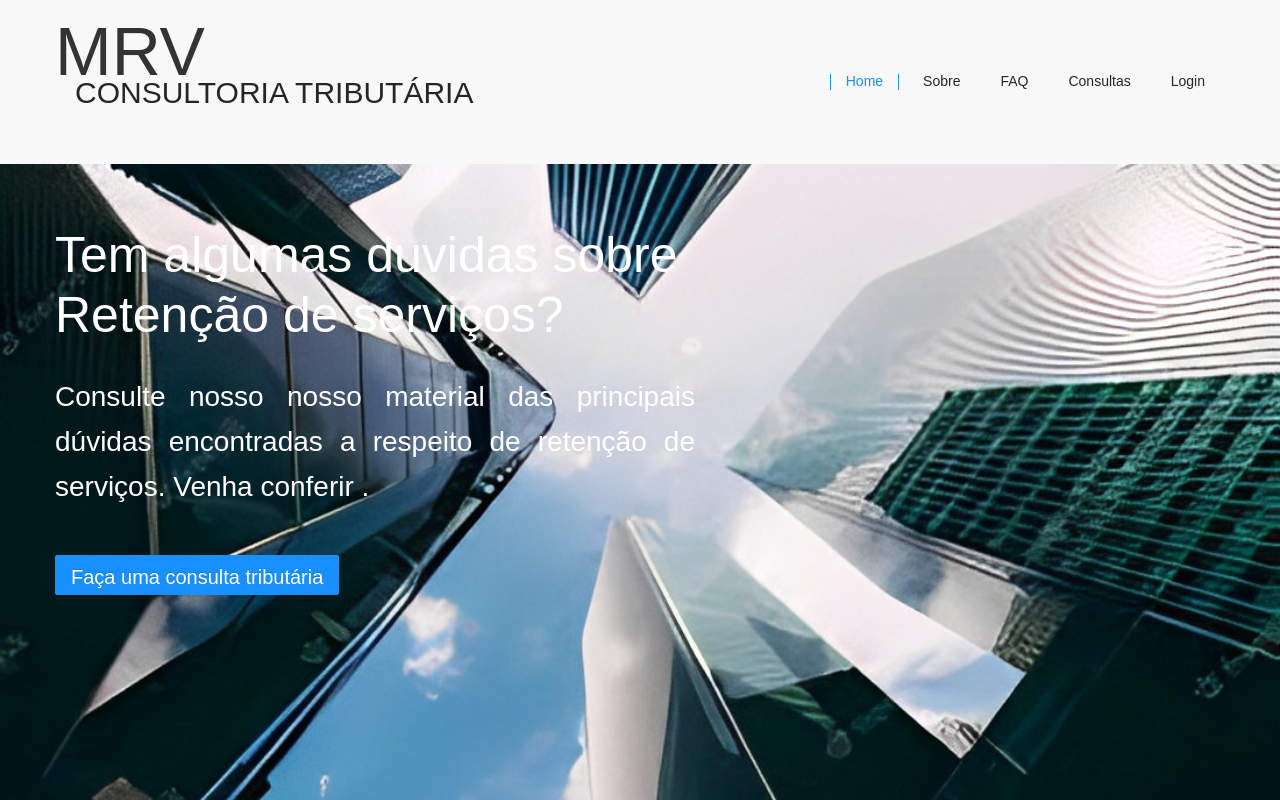
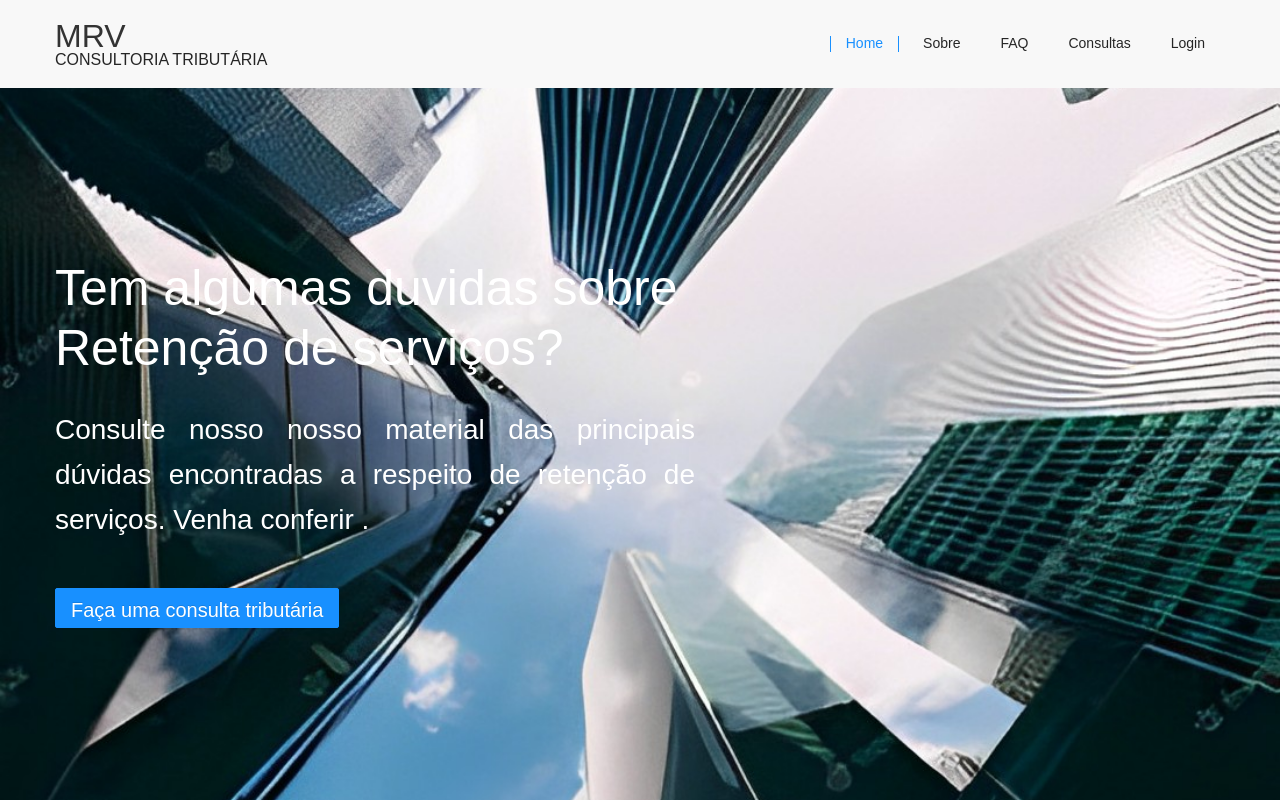
Before and after one commit to romulogp/mrv-ui, a React (Create React App) app: page / in a window 1280 px wide. Shown: the top 800 px of the page. Built offline with nearby package versions, Linux system fonts and the light colour scheme.

Commit message:
fix: adjust header size

```diff
--- a/src/assets/scss/consultation.scss
+++ b/src/assets/scss/consultation.scss
@@ -11,5 +11,6 @@
 
   &__title {
     font-size: 42px;
+    color: #fff;
   }
 }
--- a/src/assets/scss/home.scss
+++ b/src/assets/scss/home.scss
@@ -1,6 +1,4 @@
-$header-padding: 15px;
-$header-logo-size: 22px;
-$header-size: $header-padding + 2 * $header-padding;
+$header-size: 78px;
 
 /*
 general
@@ -88,21 +86,24 @@
   display: flex;
   justify-content: space-between;
   align-items: center;
-  padding: 40px 0;
+  padding: 20px 0;
   font-size: 30px;
 }
 
 .header .logo {
-  font-size: 68px;
-  line-height: 22px;
+  font-size: 32px;
+  line-height: 32px;
   text-transform: uppercase;
   font-weight: 400;
 }
+
 .header .logo h1 {
-  font-size: 30px;
-  padding: 2 0px;
-  margin: 20px;
+  font-size: 16px;
+  line-height: 16px;
+  padding: 0;
+  margin: 0;
 }
+
 .header .logo .fas {
   color: #1890ff;
   margin: 0 5px 0 0;
@@ -328,6 +329,7 @@
   text-align: center;
   margin: 20px;
 }
+
 .contentHolder img {
   max-width: 50%;
   margin-right: 20px;
@@ -416,7 +418,7 @@
   text-align: center;
 }
 
-.pricingBlock .ant-row > div:nth-child(2) .ant-list-item {
+.pricingBlock .ant-row>div:nth-child(2) .ant-list-item {
   box-shadow: 0 0 12px 2px #f3f3f3;
   transform: scale(1.1);
   position: relative;
@@ -518,13 +520,13 @@
 ----------
 */
 @media only screen and (max-width: 991px) {
-  .pricingBlock .ant-row > div:nth-child(2) .ant-list-item {
+  .pricingBlock .ant-row>div:nth-child(2) .ant-list-item {
     transform: scale(1.14);
   }
 }
 
 @media only screen and (max-width: 767px) {
-  .pricingBlock .ant-row > div:nth-child(2) .ant-list-item {
+  .pricingBlock .ant-row>div:nth-child(2) .ant-list-item {
     transform: scale(1);
   }
 
```
